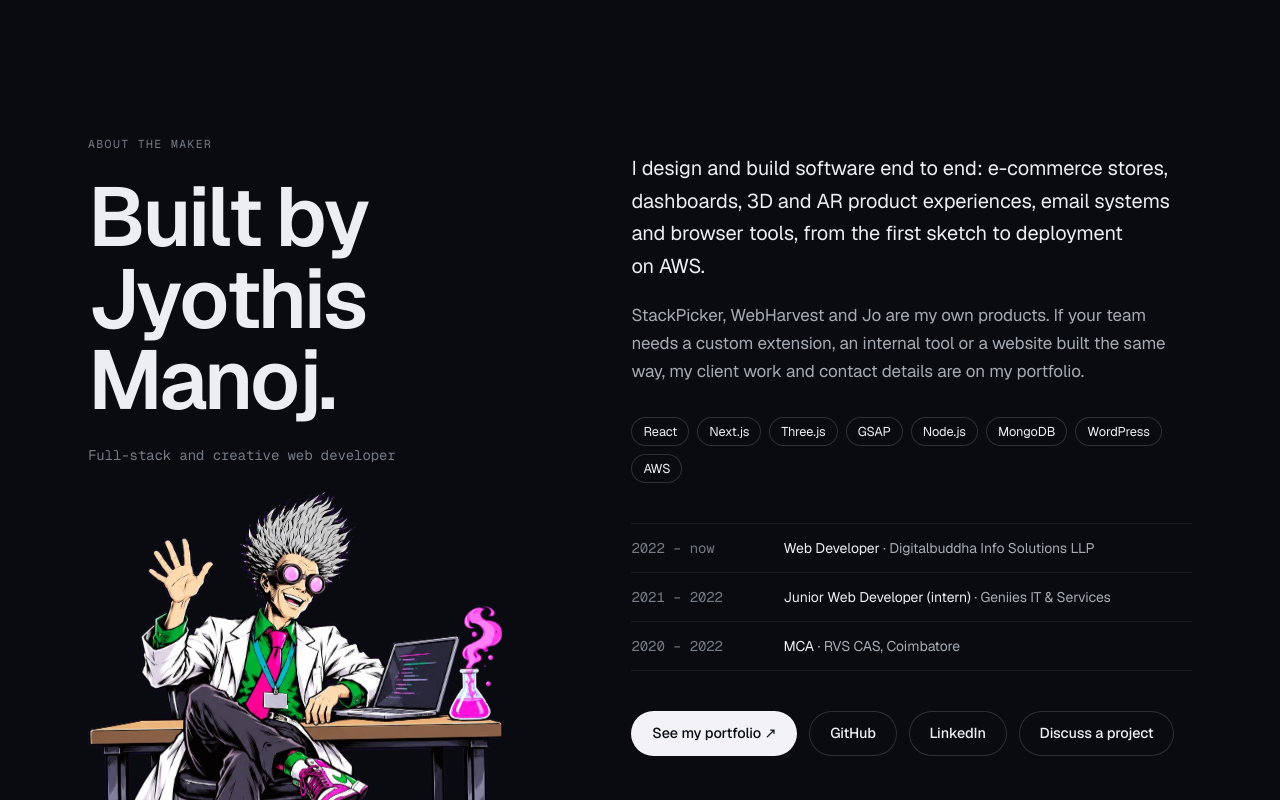
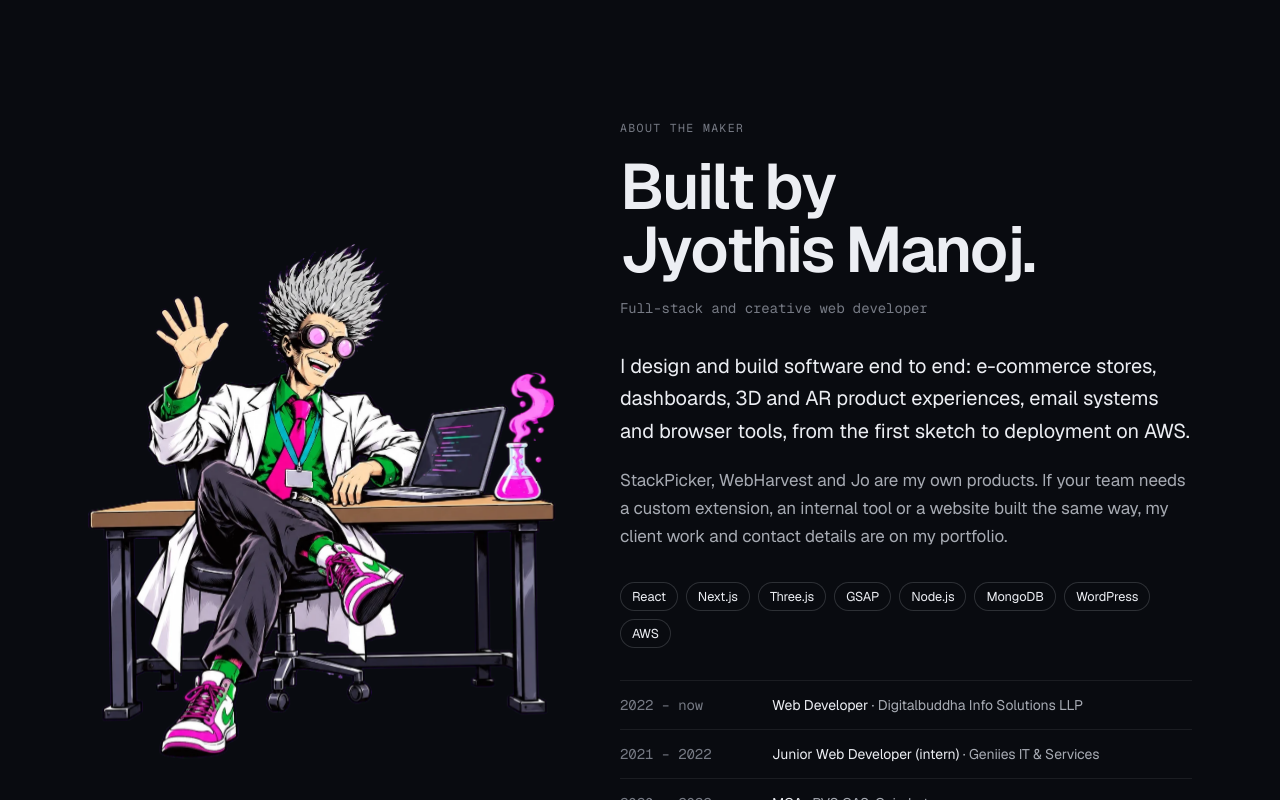
Before and after one commit to jyothis0000/Jyo-Tech, a React (Vite) app: page / in a window 1280 px wide. Shown: the part 4700-5500 px from the top of the page. Built offline with nearby package versions, Linux system fonts and the light colour scheme.

Commit message:
About the maker: image left, all text right, centred
Co-Authored-By: Claude Opus 5.5 <noreply@anthropic.com>

```diff
--- a/src/components/Author.tsx
+++ b/src/components/Author.tsx
@@ -12,13 +12,7 @@ const skills = ['React', 'Next.js', 'Three.js', 'GSAP', 'Node.js', 'MongoDB', 'W
 export default function Author() {
   return (
     <section id="author" className="scroll-mt-14 border-t border-rule">
-      <div className="mx-auto grid w-full max-w-6xl gap-14 px-4 py-24 sm:px-6 lg:grid-cols-[1fr_1.15fr] lg:py-36">
-        <div>
-          <p className="eyebrow">About the maker</p>
-          <h2 data-fx="type" className="display mt-6 text-[clamp(2.75rem,6.5vw,6rem)]">
-            Built by Jyothis Manoj.
-          </h2>
-          <p className="mt-6 font-mono text-sm text-dim">Full-stack and creative web developer</p>
+      <div className="mx-auto grid w-full max-w-6xl items-center gap-12 px-4 py-24 sm:px-6 lg:grid-cols-[0.9fr_1.1fr] lg:gap-16 lg:py-32">
         <img
           data-fx="character"
           data-on="scroll"
@@ -28,11 +22,17 @@ export default function Author() {
           height={1159}
           loading="lazy"
           draggable={false}
-            className="mt-10 w-full max-w-[26rem] select-none"
+          className="mx-auto w-full max-w-[24rem] select-none lg:max-w-none"
         />
-        </div>
 
-        <div data-fx="rise" className="lg:pt-4">
+        <div>
+          <p className="eyebrow">About the maker</p>
+          <h2 data-fx="type" className="display mt-5 text-[clamp(2.6rem,5vw,4.6rem)]">
+            Built by Jyothis Manoj.
+          </h2>
+          <p className="mt-4 font-mono text-sm text-dim">Full-stack and creative web developer</p>
+
+          <div data-fx="rise" className="mt-8">
           <p className="text-xl leading-relaxed text-ink">
             I design and build software end to end: e-commerce stores, dashboards, 3D and AR product experiences,
             email systems and browser tools, from the first sketch to deployment on AWS.
@@ -46,7 +46,7 @@ export default function Author() {
             {skills.map(s => <li key={s} className="chip">{s}</li>)}
           </ul>
 
-          <ol className="mt-10 border-t border-rule">
+          <ol className="mt-8 border-t border-rule">
             {career.map(([when, role, where]) => (
               <li key={role} className="grid grid-cols-[7rem_1fr] gap-4 border-b border-rule py-3.5 text-sm sm:grid-cols-[8.5rem_1fr]">
                 <span className="font-mono text-dim">{when}</span>
@@ -55,7 +55,7 @@ export default function Author() {
             ))}
           </ol>
 
-          <div className="mt-10 flex flex-wrap gap-3">
+          <div className="mt-8 flex flex-wrap gap-3">
             <a href={PORTFOLIO_URL} target="_blank" rel="noopener noreferrer" className="btn btn-brand">
               See my portfolio ↗
             </a>
@@ -65,6 +65,7 @@ export default function Author() {
           </div>
           </div>
         </div>
+      </div>
     </section>
   )
 }
```
Lines whose indentation alone changed are shown as unchanged.
